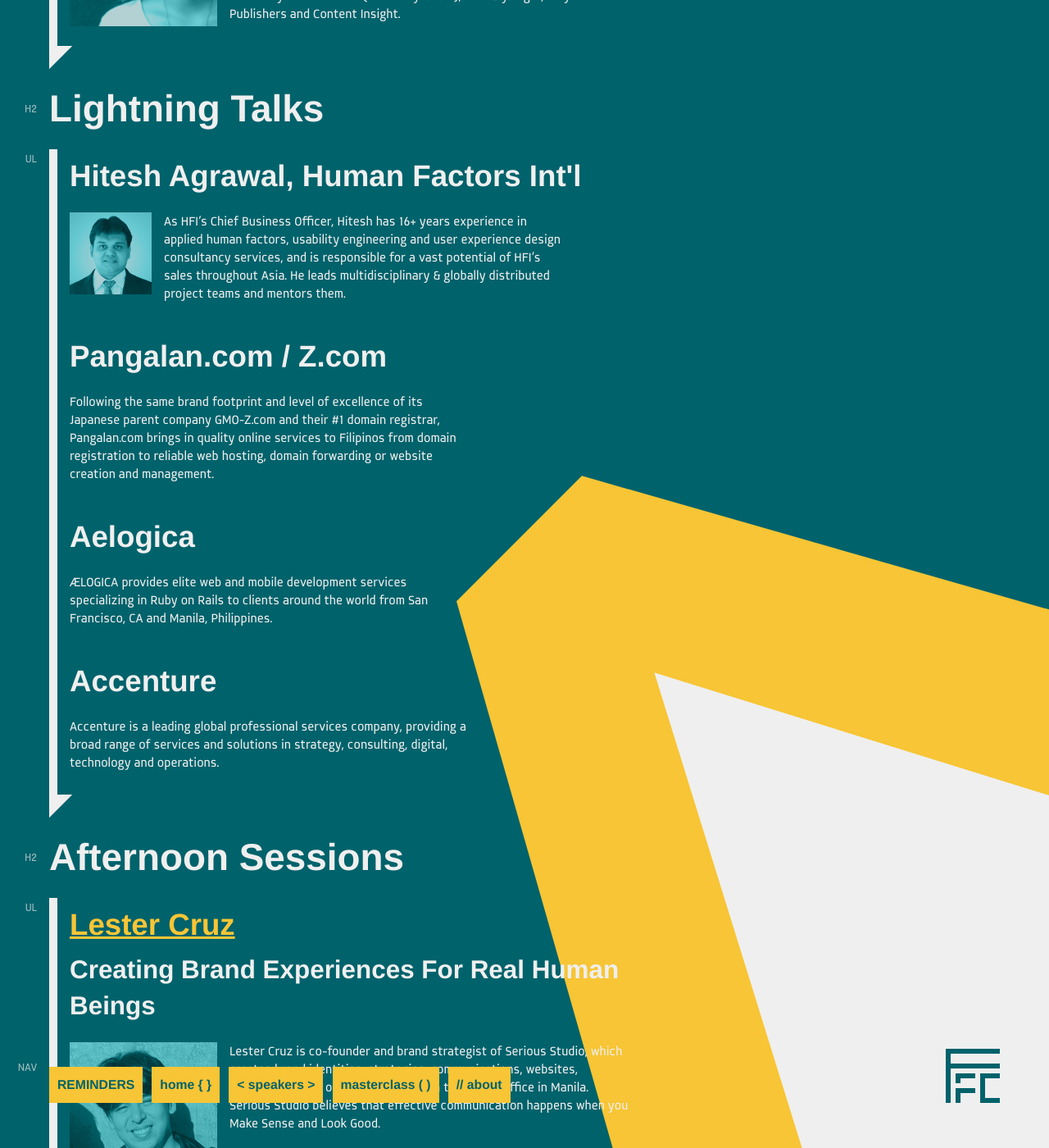
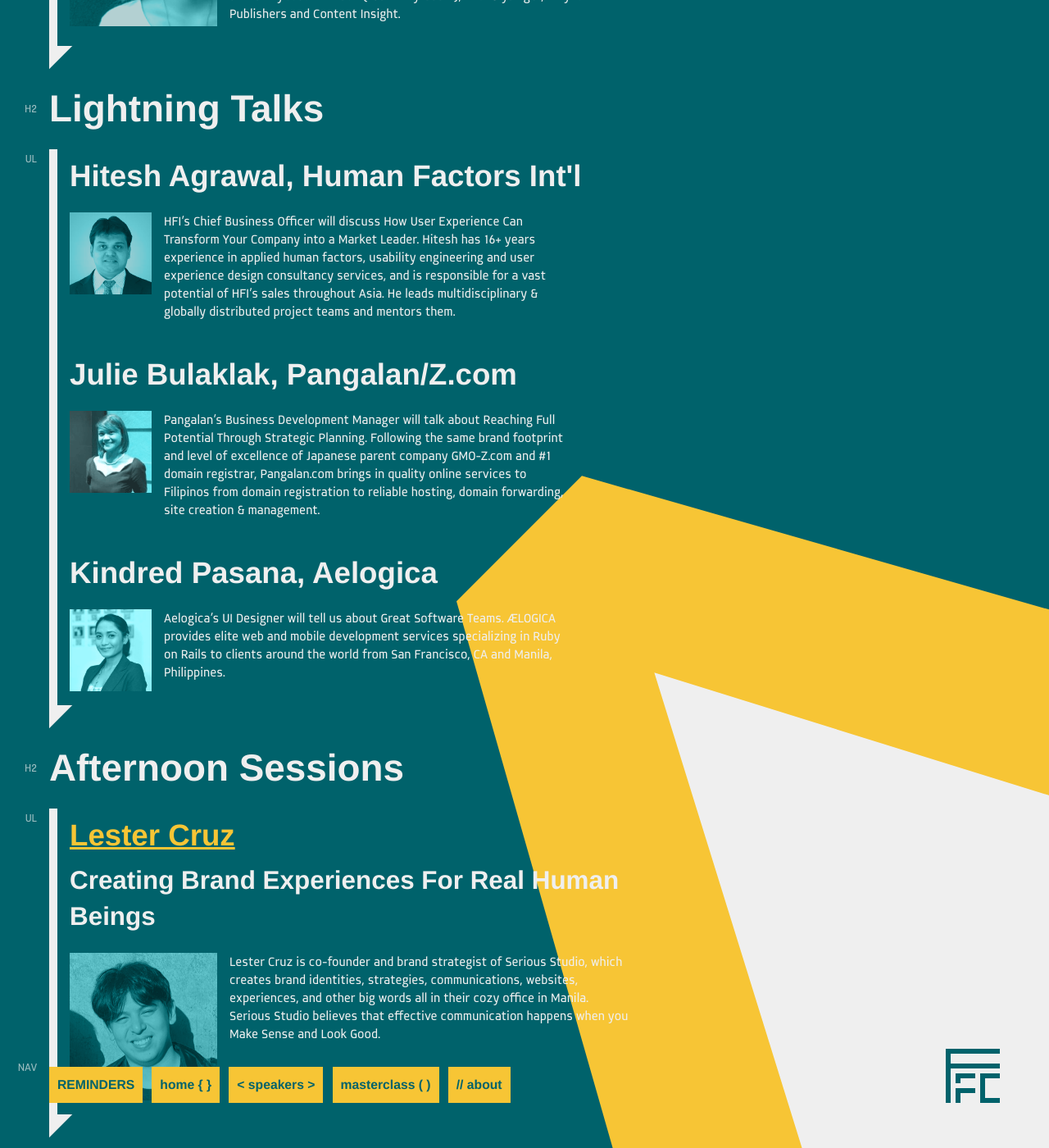
Before and after one commit to pwdo/FFC7-Main-Site, a Jekyll site: the page built from speakers/index.md, in a window 1280 px wide and 1400 px high, scrolled down 2265 px. Shown: the whole window at 82% size. Built offline with Jekyll 4.4.1, drawn with Linux system fonts in a browser that asks for light colours.

Commit message:
Lightning

```diff
--- a/speakers/index.md
+++ b/speakers/index.md
@@ -64,19 +64,19 @@
 
   <figure class="lightning-img"><img src="/assets/lightning-hfi.png" alt="Hitesh Agrawal" width="100"></figure>
 
-  As HFI's Chief Business Officer, Hitesh has 16+ years experience in applied human factors, usability engineering and user experience design consultancy services, and is responsible for a vast potential of HFI’s sales throughout Asia. He leads multidisciplinary & globally distributed project teams and mentors them.
+  HFI's Chief Business Officer will discuss How User Experience Can Transform Your Company into a Market Leader. Hitesh has 16+ years experience in applied human factors, usability engineering and user experience design consultancy services, and is responsible for a vast potential of HFI’s sales throughout Asia. He leads multidisciplinary & globally distributed project teams and mentors them.
 
-  <h3 id="pangalan-z">Pangalan.com / Z.com</h3>
+  <h3 id="pangalan-z">Julie Bulaklak, Pangalan/Z.com</h3>
 
-  Following the same brand footprint and level of excellence of its Japanese parent company GMO-Z.com and their #1 domain registrar, Pangalan.com brings in quality online services to Filipinos from domain registration to reliable web hosting, domain forwarding or website creation and management.
+  <figure class="lightning-img"><img src="/assets/lightning-pangalanz.png" alt="Julie Bulaklak" width="100"></figure>
 
-  ### Aelogica
+  Pangalan's Business Development Manager will talk about Reaching Full Potential Through Strategic Planning. Following the same brand footprint and level of excellence of Japanese parent company GMO-Z.com and #1 domain registrar, Pangalan.com brings in quality online services to Filipinos from domain registration to reliable hosting, domain forwarding, site creation & management.
 
-  ÆLOGICA provides elite web and mobile development services specializing in Ruby on Rails to clients around the world from San Francisco, CA and Manila, Philippines.
+  ### Kindred Pasana, Aelogica
 
-  ### Accenture
+  <figure class="lightning-img"><img src="/assets/lightning-aelogica.png" alt="Kindred Pasana" width="100"></figure>
 
-  Accenture is a leading global professional services company, providing a broad range of services and solutions in strategy, consulting, digital, technology and operations.
+  Aelogica's UI Designer will tell us about Great Software Teams. ÆLOGICA provides elite web and mobile development services specializing in Ruby on Rails to clients around the world from San Francisco, CA and Manila, Philippines.
 
 
 ## Afternoon Sessions
```
Also changed, not shown: assets/lightning-aelogica.png (added), assets/lightning-pangalanz.png (added).
